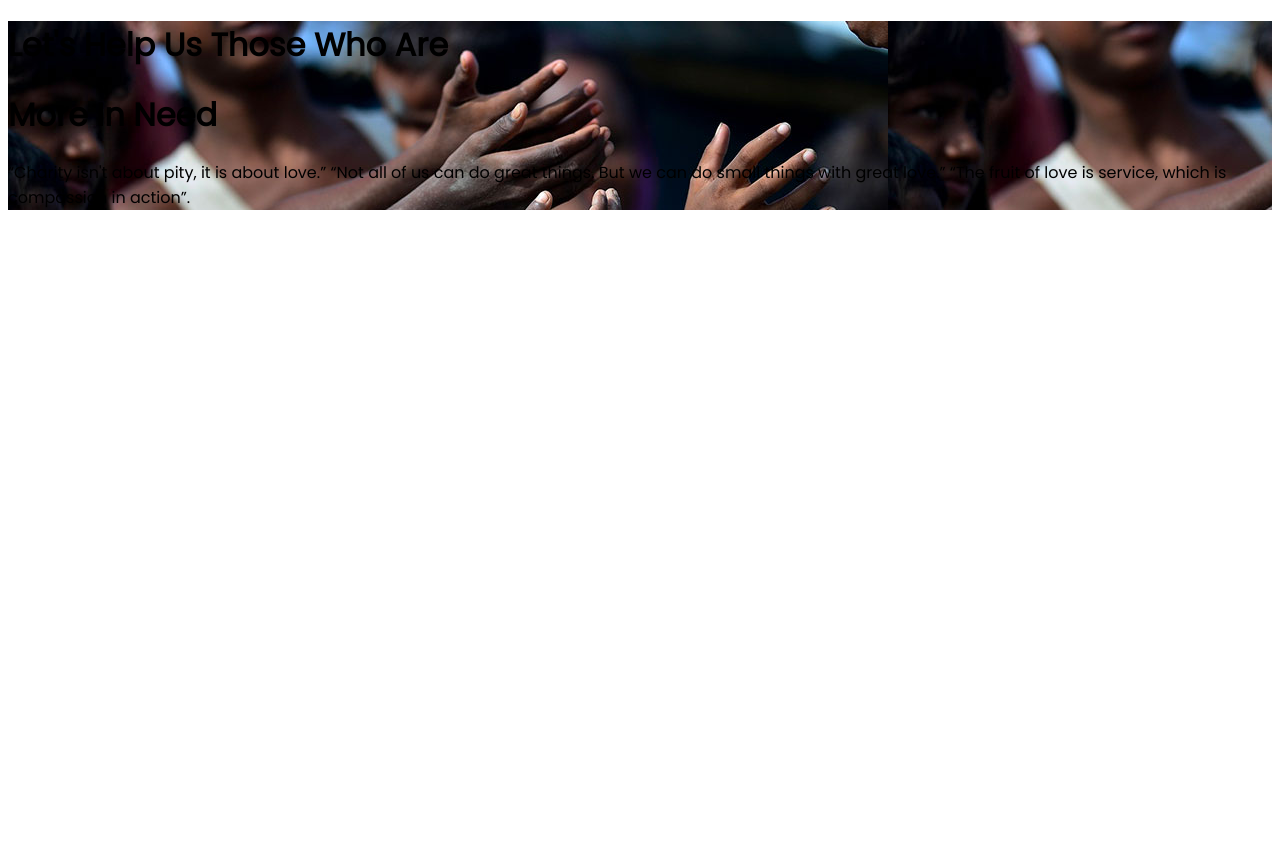
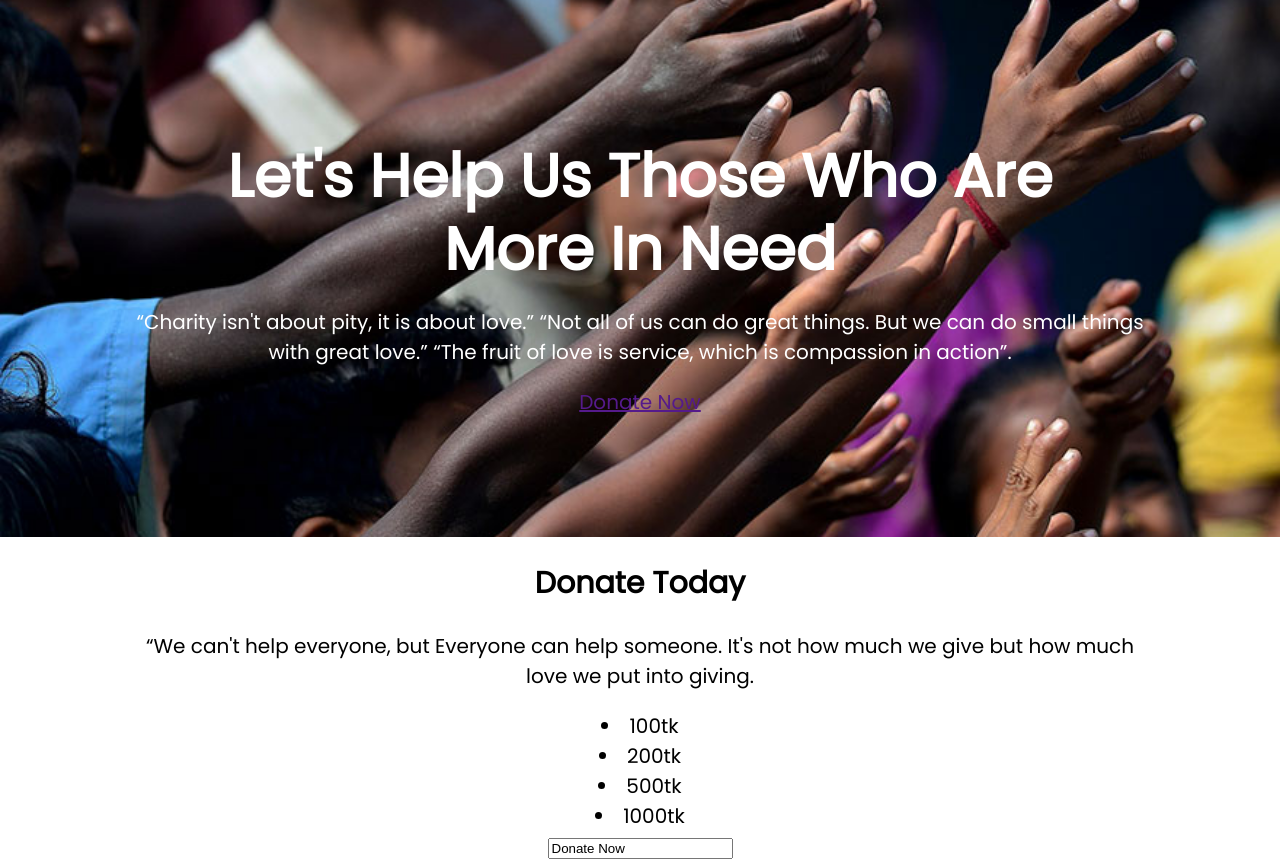
Before and after one commit to Sifatkhan007/ASSIGNMENT-1, a plain HTML site: page index.html in a window 1280 px wide. Before the commit the page ends 800 px from the top, so only its background shows below. Drawn offline with Linux system fonts and the light colour scheme.

Commit message:
more line

```diff
--- a/index.html
+++ b/index.html
@@ -13,11 +13,40 @@
 </head>
 
 <body>
-    <div class="img-bg">
-        <h1>Let's Help Us Those Who Are</h1>
-        <h1>More In Need</h1>
-        <p>“Charity isn't about pity, it is about love.” “Not all of us can do great things. But we can do small things
-            with great love.” “The fruit of love is service, which is compassion in action”.</p>
+    <div id="img-bg">
+        <div class="container">
+            <div class="text-area">
+                <h1>Let's Help Us Those Who Are</h1>
+                <h1>More In Need</h1>
+                <p>“Charity isn't about pity, it is about love.” “Not all of us can do great things. But we can do small
+                    things
+                    with great love.” “The fruit of love is service, which is compassion in action”.</p>
+                <a target="_blank" class="button" href="">Donate Now</a>
+            </div>
+        </div>
+    </div>
+    <div id="donate-area">
+        <div class="container">
+            <div class="donate-content">
+                <div class="donate-text">
+                    <h2>Donate Today</h2>
+                    <p>“We can't help everyone, but Everyone can help someone. It's not how much we give but how
+                        much love we put into giving.</p>
+                </div>
+                <div class="donate-money">
+                    <li>100tk</li>
+                    <li>200tk</li>
+                    <li>500tk</li>
+                    <li class="hover-tag">1000tk</li>
+                </div>
+                <div class="donate-button">
+                    <form action="#">
+                        <input type=" Submit" Value="Donate Now">
+                    </form>
+                </div>
+            </div>
+        </div>
+    </div>
 </body>
 
 </html>
--- a/style.css
+++ b/style.css
@@ -1,9 +1,25 @@
 body {
     font-family: 'Poppins', sans-serif;
+    margin: 0px;
+    font-size: 20px;
 }
 
-.img-bg {
+#img-bg {
     background-image: url(donate-today-main/images/donation13.jpg);
-    width: 100%;
-    height: 100%;
+    background-position: center;
+    background-size: cover;
+    padding: 120px 0;
+    color: rgb(255, 255, 255);
 }
+
+.container {
+    width: 80%;
+    margin: auto;
+    text-align: center;
+}
+
+.text-area h1 {
+    font-size: 60px;
+    font-weight: 700;
+    line-height: 33px;
+}
```
